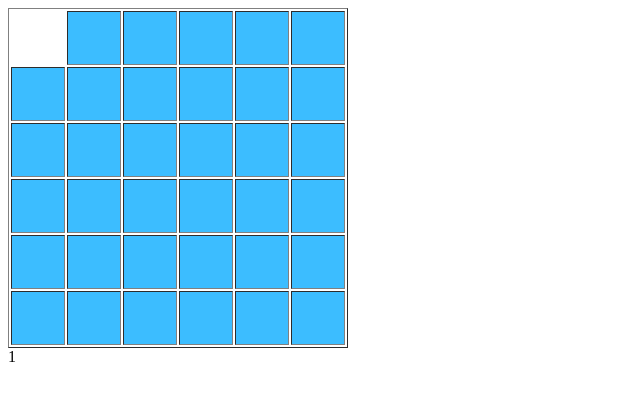
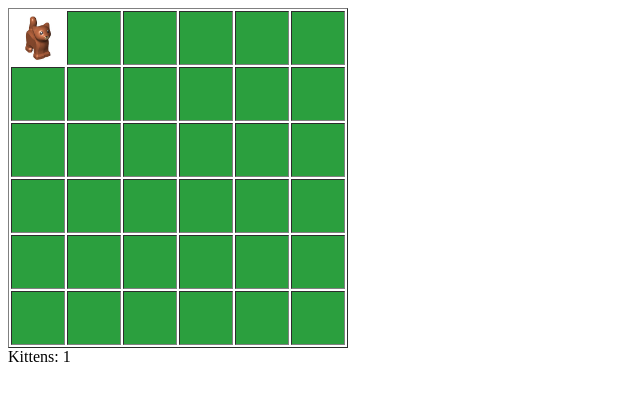
Before and after one commit to progergetter/boop, a plain HTML site: page index.html in a window 1280 px wide. Both pictures are taken after a click on the element 38 px from the left and 38 px from the top of the page. Shown: the whole page, without its empty margins (0-640 px from the left). Drawn offline with Linux system fonts and the light colour scheme.

Commit message:
changed css style for kittens and cells color

```diff
--- a/boop.js
+++ b/boop.js
@@ -3,8 +3,8 @@ document.body.onload = init;
 const n = 6;
 const m = 6;
 let index = 0;
-const counterBox = document.getElementById("tool");
-
+const kittenCounter = document.getElementById("tool");
+const color = generateColor();
 class Cell {
   id;
   block;
@@ -13,7 +13,7 @@ class Cell {
 
   constructor() {
     this.id = index++;
-    this.color = "#3cbdff";
+    this.color = "#" + color;
     this.kitten = false;
   }
 }
@@ -63,7 +63,9 @@ function shift(coord) {
   for (let i = 0; i < dirs.length; i++) {
     dfs(y, x, 0, i);
   }
-  counterBox.innerText = document.getElementsByClassName("kitten").length;
+  kittenCounter.innerText = `Kittens: ${
+    document.getElementsByClassName("kitten").length
+  }`;
 }
 
 const dirs = [
--- a/style.css
+++ b/style.css
@@ -1,10 +1,9 @@
 .kitten {
-  /* width: 50px;
-  height: 50px; */
+  background-size: 100% 100%;
   margin-top: 50%;
   margin-left: 50%;
+  border: 1cm;
   background-image: url("kitten.png");
-  border: 1cm;
   border-radius: 50%;
   pointer-events: none;
 }
```
